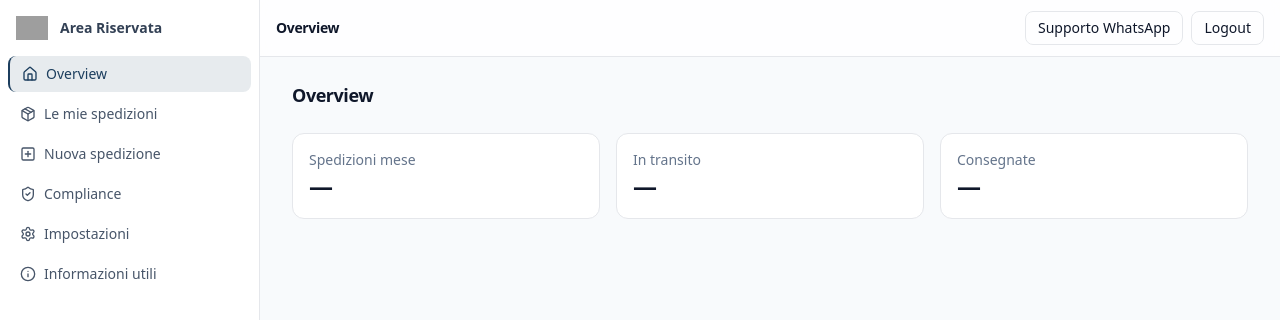
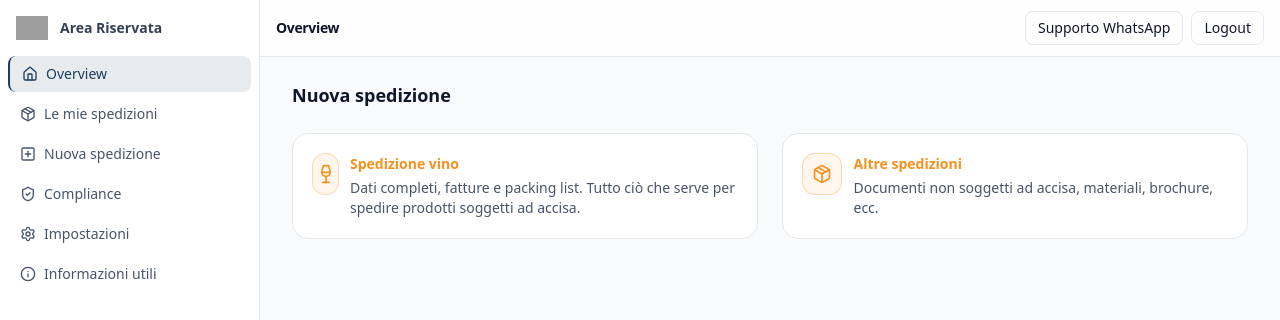
Before and after one commit to SPST-WINE/spst-dashboard, a Next.js app: page /dashboard in a window 1280 px wide. Shown: the top 320 px of the page. Built offline with nearby package versions, Linux system fonts and the light colour scheme; grey boxes are pictures that could not be loaded.

Commit message:
Update page.tsx

```diff
--- a/app/dashboard/page.tsx
+++ b/app/dashboard/page.tsx
@@ -1,23 +1,61 @@
-// app/dashboard/page.tsx
-export default function DashboardHome() {
+// app/dashboard/nuova/page.tsx
+import Link from 'next/link';
+import { Wine, Package } from 'lucide-react';
+
+function IconBadge({ children }: { children: React.ReactNode }) {
   return (
-    <div className="mx-auto w-full max-w-5xl space-y-6">
-      <h1 className="text-lg font-semibold tracking-tight">Overview</h1>
+    <div className="flex h-10 w-10 items-center justify-center rounded-xl bg-orange-50 text-spst-orange ring-1 ring-orange-200">
+      {children}
+    </div>
+  );
+}
 
-      {/* KPI placeholder: li collegheremo ai dati più avanti */}
-      <div className="grid gap-4 md:grid-cols-3">
-        <div className="rounded-xl border bg-white p-4">
-          <div className="text-sm text-slate-500">Spedizioni mese</div>
-          <div className="text-2xl font-semibold">—</div>
-        </div>
-        <div className="rounded-xl border bg-white p-4">
-          <div className="text-sm text-slate-500">In transito</div>
-          <div className="text-2xl font-semibold">—</div>
-        </div>
-        <div className="rounded-xl border bg-white p-4">
-          <div className="text-sm text-slate-500">Consegnate</div>
-          <div className="text-2xl font-semibold">—</div>
-        </div>
+export default function NuovaSpedizionePage() {
+  return (
+    <div className="space-y-6">
+      <h2 className="text-lg font-semibold">Nuova spedizione</h2>
+
+      <div className="grid gap-6 md:grid-cols-2">
+        {/* Card: Spedizione vino */}
+        <Link
+          href="/dashboard/nuova/vino"
+          className="group rounded-2xl border bg-white p-5 transition-shadow hover:shadow-md"
+        >
+          <div className="flex items-start gap-3">
+            <IconBadge>
+              <Wine className="h-5 w-5" aria-hidden />
+            </IconBadge>
+            <div>
+              <h3 className="text-sm font-semibold text-spst-orange">
+                Spedizione vino
+              </h3>
+              <p className="mt-1 text-sm text-slate-600">
+                Dati completi, fatture e packing list. Tutto ciò che serve per
+                spedire prodotti soggetti ad accisa.
+              </p>
+            </div>
+          </div>
+        </Link>
+
+        {/* Card: Altre spedizioni */}
+        <Link
+          href="/dashboard/nuova/altro"
+          className="group rounded-2xl border bg-white p-5 transition-shadow hover:shadow-md"
+        >
+          <div className="flex items-start gap-3">
+            <IconBadge>
+              <Package className="h-5 w-5" aria-hidden />
+            </IconBadge>
+            <div>
+              <h3 className="text-sm font-semibold text-spst-orange">
+                Altre spedizioni
+              </h3>
+              <p className="mt-1 text-sm text-slate-600">
+                Documenti non soggetti ad accisa, materiali, brochure, ecc.
+              </p>
+            </div>
+          </div>
+        </Link>
       </div>
     </div>
   );
```
